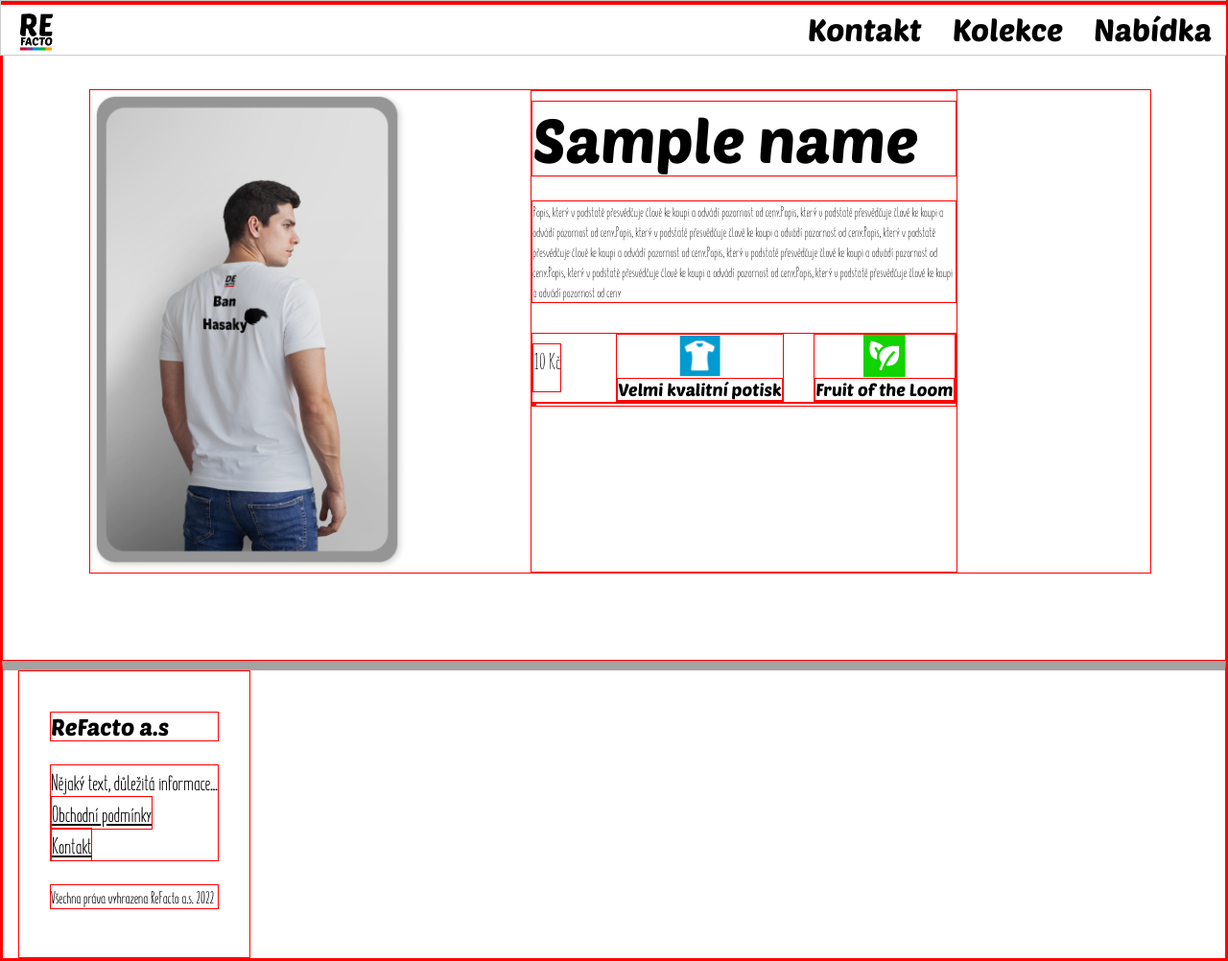
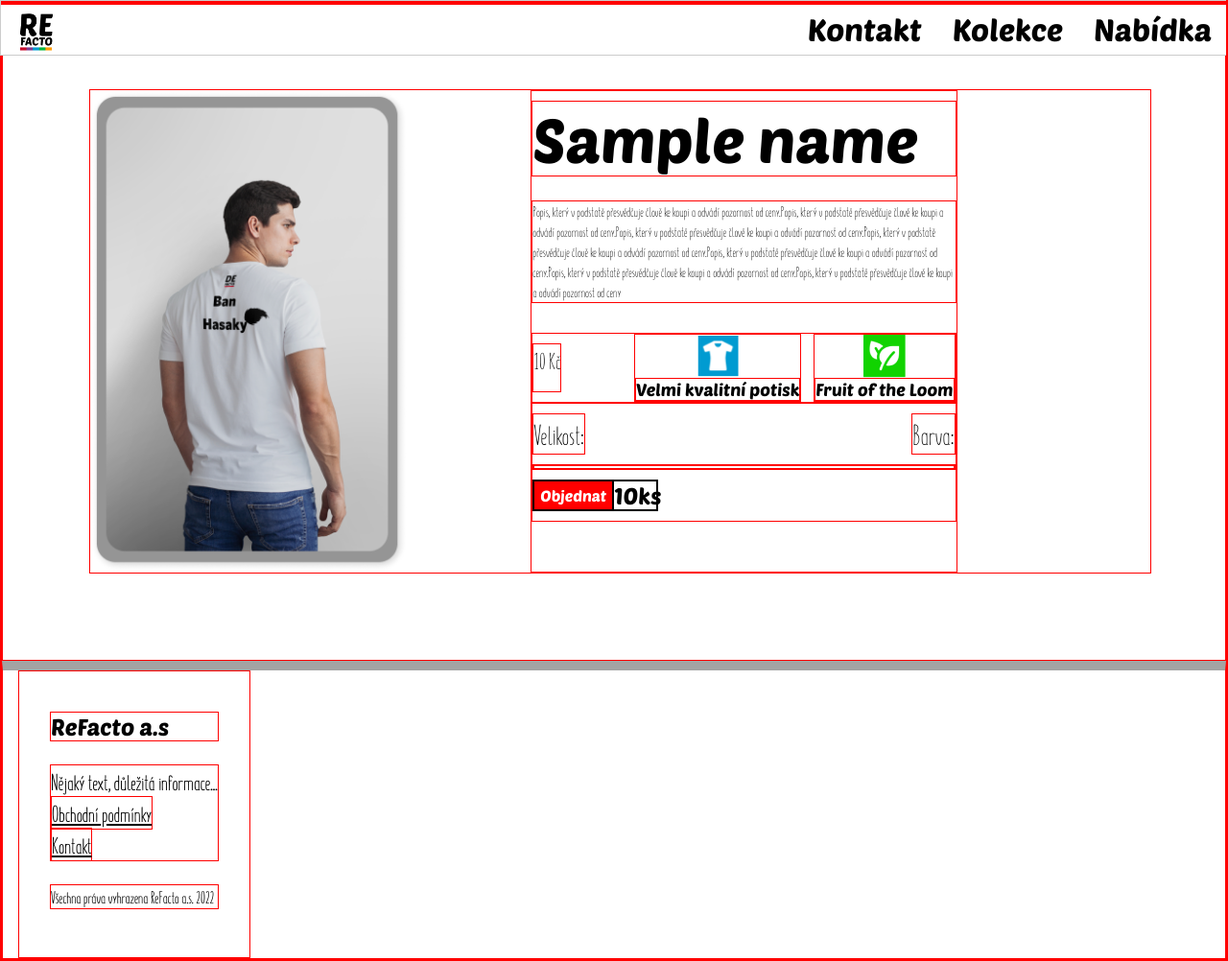
Before and after one commit to Rtizie/refacto-eshop, a Flask app: template app/templates/shirt_page.html in a window 1280 px wide. Shown: the whole page at 96% size. Run offline with Flask 2, Linux system fonts and the light colour scheme; the template is opened without the code that fills it: most values are stand-ins (such as "Sample title", 1, 10 or a date in 2020); style sheets or scripts are compiled from the project's sources.

Commit message:
Progress

```diff
--- a/app/static/css/shirt_page.css
+++ b/app/static/css/shirt_page.css
@@ -32,6 +32,8 @@
           font-family: 'Summer Font Light';
           margin-right: 2vw; }
         .mainPage .shirt .info .data .firstBubble {
+          margin-left: auto;
+          margin-right: 1vw;
           display: flex;
           flex-direction: column;
           justify-content: center;
@@ -55,10 +57,45 @@
             font-size: large;
             font-family: 'PoetsenOne';
             margin: auto; }
+      .mainPage .shirt .info .captions {
+        display: flex;
+        font-family: 'Summer Font Light'; }
+        .mainPage .shirt .info .captions h2 {
+          font-family: 'Summer Font Light';
+          display: inline; }
+        .mainPage .shirt .info .captions h2:nth-child(2) {
+          margin-left: auto; }
       .mainPage .shirt .info .buyingData {
-        display: flex; }
+        display: flex;
+        flex-direction: row;
+        justify-content: flex-start; }
         .mainPage .shirt .info .buyingData .size {
           border: 2px black solid;
           background-color: #C1C1C1;
-          font-family: 'PoetsenOne';
-          margin: 1vh 1vw 1vh 1vw; }
+          font-family: 'PoetsenOne'; }
+        .mainPage .shirt .info .buyingData .sizes {
+          margin-top: auto;
+          margin-bottom: auto; }
+        .mainPage .shirt .info .buyingData .color {
+          border: 2px black solid;
+          width: 2vw;
+          height: 2vw; }
+        .mainPage .shirt .info .buyingData .colors {
+          margin-left: auto; }
+      .mainPage .shirt .info .buy {
+        display: flex; }
+        .mainPage .shirt .info .buy button {
+          width: auto;
+          height: 62%;
+          margin-top: auto;
+          margin-bottom: auto;
+          color: white;
+          background-color: red;
+          border: 2px solid black;
+          border-right: 0;
+          font-family: 'PoetsenOne'; }
+        .mainPage .shirt .info .buy h3 {
+          border: 2px solid black;
+          width: 10%;
+          text-align: center;
+          font-family: 'PoetsenOne'; }
--- a/app/static/scss/shirt_page.scss
+++ b/app/static/scss/shirt_page.scss
@@ -39,6 +39,8 @@
                     margin-right: 2vw;
                 }
                 .firstBubble{
+                    margin-left: auto;
+                    margin-right: 1vw;
                     display: flex;
                     flex-direction: column;
                     justify-content: center;
@@ -69,13 +71,57 @@
                     }
                 }
             }
+            .captions{
+                display: flex;
+                font-family: 'Summer Font Light';
+                h2{
+                    font-family: 'Summer Font Light';
+                    display: inline;
+                }
+                h2:nth-child(2){
+                    margin-left: auto;
+                }
+            }
             .buyingData{
                 display: flex;
+                flex-direction: row;
+                justify-content: flex-start;
                 .size{
                     border: 2px black solid;
                     background-color: #C1C1C1;
                     font-family: 'PoetsenOne';
-                    margin: 1vh 1vw 1vh 1vw;
+                }
+                .sizes{
+                    margin-top: auto;
+                    margin-bottom: auto;
+                }
+                .color{
+                    border: 2px black solid;
+                    width: 2vw;
+                    height: 2vw;
+                }
+                .colors{
+                    margin-left: auto;
+                }
+            }
+            .buy{
+                display: flex;
+                button{
+                    width: auto;
+                    height: 62%;
+                    margin-top: auto;
+                    margin-bottom: auto;
+                    color: white;
+                    background-color: red;
+                    border: 2px solid black;
+                    border-right: 0;
+                    font-family: 'PoetsenOne';
+                }
+                h3{
+                    border:2px solid black;
+                    width: 10%;
+                    text-align: center;
+                    font-family: 'PoetsenOne';
                 }
             }
         }
--- a/app/templates/base.html
+++ b/app/templates/base.html
@@ -5,7 +5,7 @@
         <link rel="stylesheet" href="https://cdnjs.cloudflare.com/ajax/libs/font-awesome/4.7.0/css/font-awesome.min.css">
         <link rel="stylesheet" href="{{ url_for('static', filename='css/w3.css') }}" type="text/css">
         <link rel="stylesheet" href="{{ url_for('static', filename='css/base.css') }}" type="text/css">
-        <link rel="shortcut icon" href="{{ url_for('static', filename='images/logo_shadow.png') }}" type="image/x-icon">
+        <link rel="shortcut icon" href="{{ url_for('static', filename='images/logo/logo_black.png') }}" type="image/x-icon">
         <title>{% block title %}{% endblock %}</title>
         {% block head %}
         {% endblock %}
--- a/app/templates/shirt_page.html
+++ b/app/templates/shirt_page.html
@@ -23,15 +23,26 @@
                     <h3>Fruit of the Loom</h3>
                 </div>
             </div>
+            <div class="captions"><h2>Velikost:</h2><h2>Barva:</h2></div>
+
             <div class="buyingData">
+
                 <div class="sizes">
                     {% for size in range(0, lenSizes) %}
-                        <div class="size"><div class="w3-large">{{ sizes[size] }}</div></div>
+                        <button  class="size"><div class="w3-large">{{ sizes[size] }}</div></button>
                     {% endfor %}
                 </div>
                 <div class="colors">
-
+                    {% for color in range(0, lenColors) %}
+                        <button class="color" style="background-color: {{ colors[color] }}"></button>
+                    {% endfor %}
                 </div>
+            </div>
+            <div class="buy">
+                <button>Objednat</button>
+                <h3>
+                    {{ stock }}ks
+                </h3>
             </div>
         </div>
     </div>
```
Also changed, not shown: app/main.py (+3 -5 lines).
